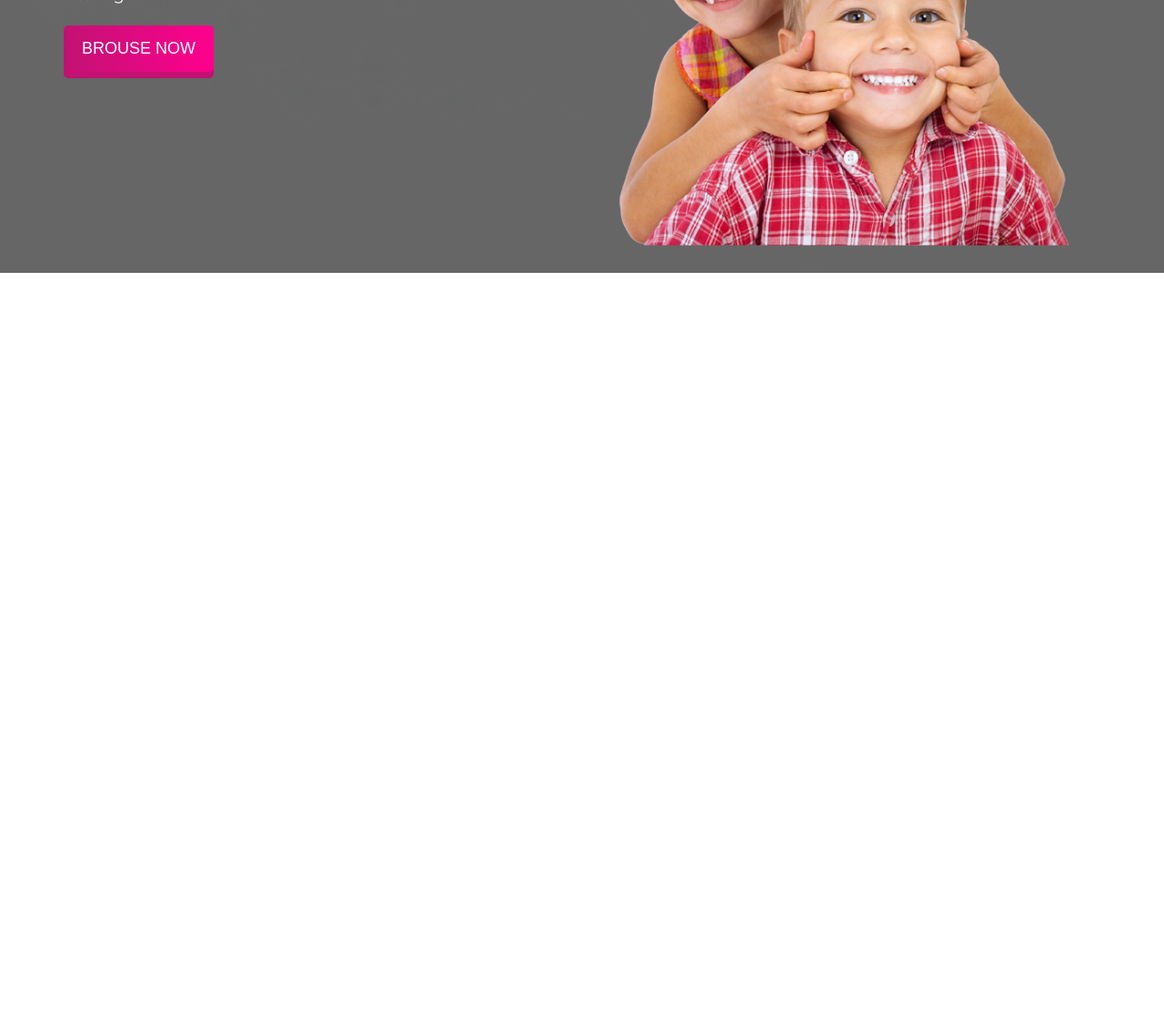
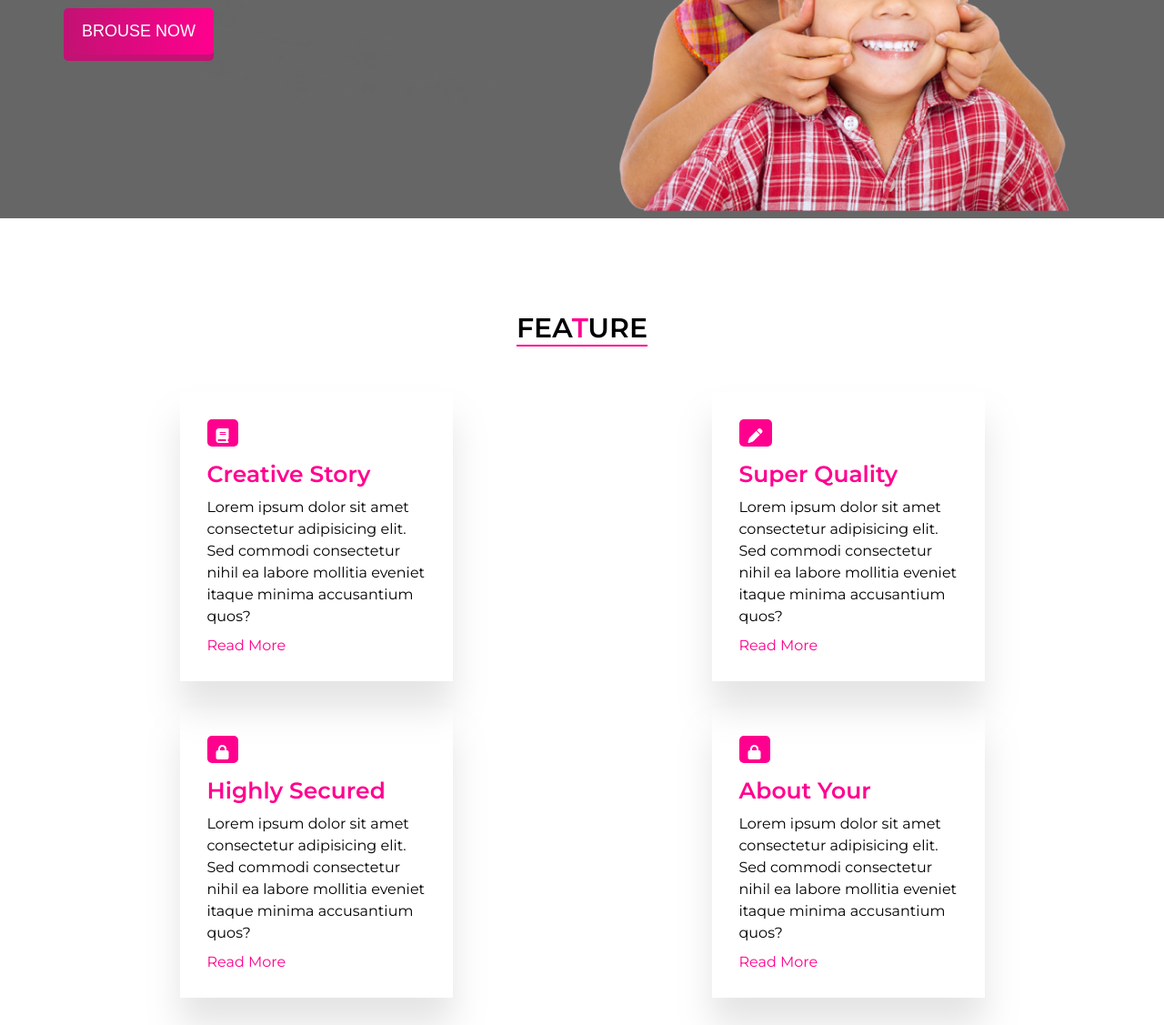
Before and after one commit to Thowhid31/project-cw, a plain HTML site: page index.html in a window 1280 px wide. Shown: the part 560-1687 px from the top of the page at 91% size. Before the commit the page ends 860 px from the top, so only its background shows below. Drawn offline with Linux system fonts and the light colour scheme.

Commit message:
added the cards

```diff
--- a/index.html
+++ b/index.html
@@ -5,9 +5,12 @@
     <meta http-equiv="X-UA-Compatible" content="IE=edge">
     <meta name="viewport" content="width=device-width, initial-scale=1.0">
     <title>Project Cosmic World</title>
+    <script src="https://kit.fontawesome.com/64b825a458.js" crossorigin="anonymous"></script>
     <link rel="stylesheet" href="style.css">
 </head>
 <body>
+<!-- Header Stars -->
+
     <header>
         <nav class="container">
             <div class="logo">
@@ -21,6 +24,9 @@
                 <li><a href="">Contact</a></li>
             </ul>
         </nav>
+
+        <!-- Header End -->
+
         <section class="container">
             <div class="banner">
                 <div class="banner-left">
@@ -33,6 +39,39 @@
                 </div>
             </div>
         </section>
+        <main class="container">
+            <section id="feature">
+                <div class="section-title">
+                    <h2>Fea<span class="highlighter">t</span>ure</h2>
+                </div>
+                <div class="feature">
+                    <div class="card">
+                        <i class="card-icon fas fa-book"></i>
+                        <h3>Creative Story</h3>
+                        <p>Lorem ipsum dolor sit amet consectetur adipisicing elit. Sed commodi consectetur nihil ea labore mollitia eveniet itaque minima accusantium quos?</p>
+                        <a href="">Read More</a>
+                    </div>
+                    <div class="card">
+                        <i class="card-icon fas fa-pen"></i>
+                        <h3>Super Quality</h3>
+                        <p>Lorem ipsum dolor sit amet consectetur adipisicing elit. Sed commodi consectetur nihil ea labore mollitia eveniet itaque minima accusantium quos?</p>
+                        <a href="">Read More</a>
+                    </div>
+                    <div class="card">
+                        <i class="card-icon fas fa-lock"></i>
+                        <h3>Highly Secured</h3>
+                        <p>Lorem ipsum dolor sit amet consectetur adipisicing elit. Sed commodi consectetur nihil ea labore mollitia eveniet itaque minima accusantium quos?</p>
+                        <a href="">Read More</a>
+                    </div>
+                    <div class="card">
+                        <i class="card-icon fas fa-lock"></i>
+                        <h3>About Your</h3>
+                        <p>Lorem ipsum dolor sit amet consectetur adipisicing elit. Sed commodi consectetur nihil ea labore mollitia eveniet itaque minima accusantium quos?</p>
+                        <a href="">Read More</a>
+                    </div>
+                </div>
+            </section>
+        </main>
     </header>
 </body>
 </html>
--- a/style.css
+++ b/style.css
@@ -1,3 +1,5 @@
+/* font awesome */
+
 @import url('https://fonts.googleapis.com/css2?family=Montserrat:ital,wght@0,200;0,400;0,600;1,500&display=swap');
 
 *{
@@ -8,13 +10,16 @@
 body{
     font-family: 'Montserrat', sans-serif;
 }
+
+/* Header Starts */
+
 .container{
     max-width: 1200px;
     margin: auto;
     padding: 30px;
 }
 header{
-    /* height: 100vh; */
+    height: 100vh;
     background-image: url(images/cloud.png);
     background-repeat: no-repeat;
     background-size: cover;
@@ -42,7 +47,7 @@ nav{
     padding: 15px 10px;
 }
 .banner{
-    height: calc(100vh - 80px);
+    height: calc(90vh - 38px);
     display: grid;
     grid-template-columns: 1fr 1fr;
 }
@@ -72,6 +77,7 @@ nav{
 }
 .banner-right img{
     width: 100%;
+    margin-top: 80px;
 }
 .primary-button{
     outline: 0;
@@ -91,3 +97,49 @@ nav{
     top: 5px;
     box-shadow: 0 2px 0 #a5075e;
 }
+
+/* Header End */
+
+.section-title{
+    text-align: center;
+}
+.section-title h2{
+    font-size: 30px;
+    border-bottom: 2px solid #ff008e;
+    display: inline-block;
+    margin: 50px 0;
+    text-transform: uppercase;
+}
+.feature{
+    display: grid;
+    grid-template-columns: 1fr 1fr;
+    grid-gap: 30px;
+    justify-content: center;
+}
+.card{
+    margin: auto;
+    width: 300px;
+    padding: 30px;
+    box-shadow: 0 30px 36px rgba(128, 128, 128, 0.212);
+}
+.card .card-icon{
+    background-color: #ff008e;
+    border-radius: 5px;
+    height: 30px;
+    height: 30px;
+    padding: 10px;
+    color: white;
+}
+.card h3{
+    color: #ff008e;
+    font-size: 25px;
+    padding-top: 15px;
+}
+.card p{
+    margin: 10px 0;
+    line-height: 1.5;
+}
+.card a{
+    text-decoration: none;
+    color: #ff008e;
+}
```
